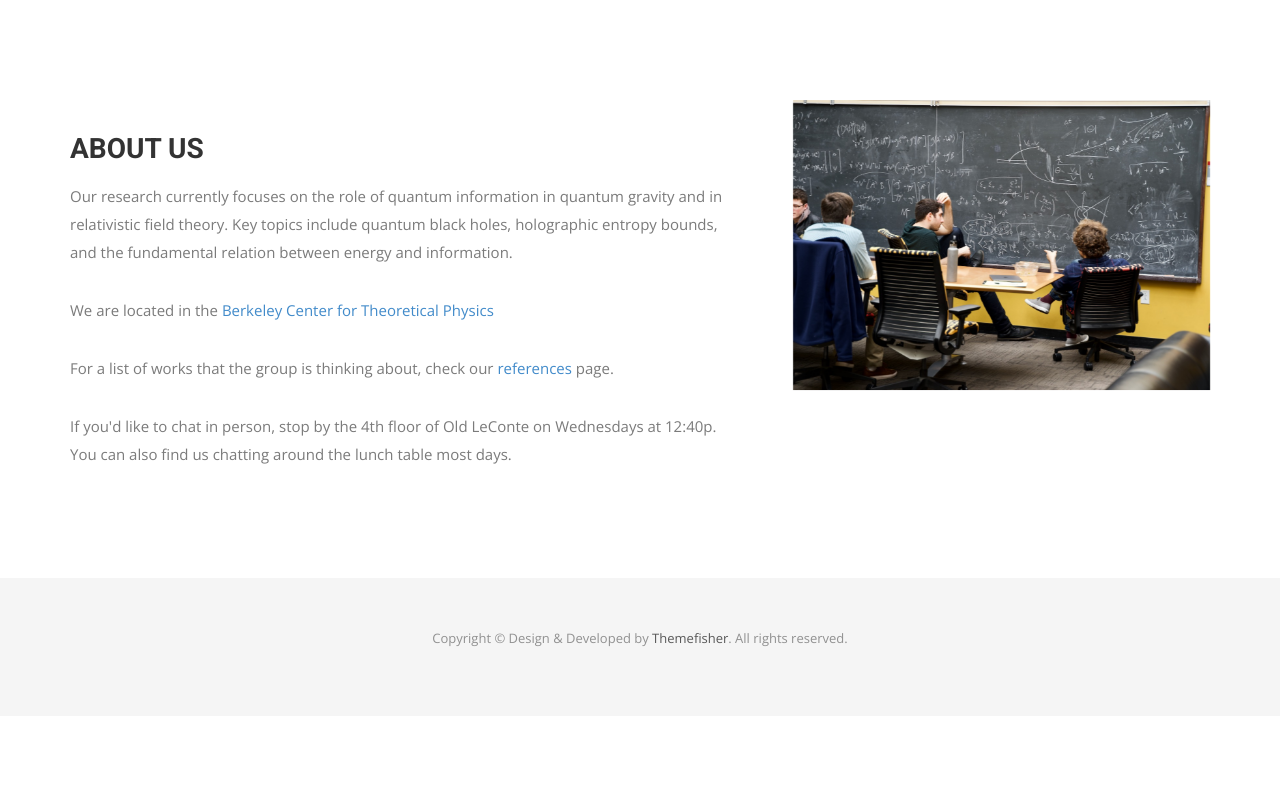
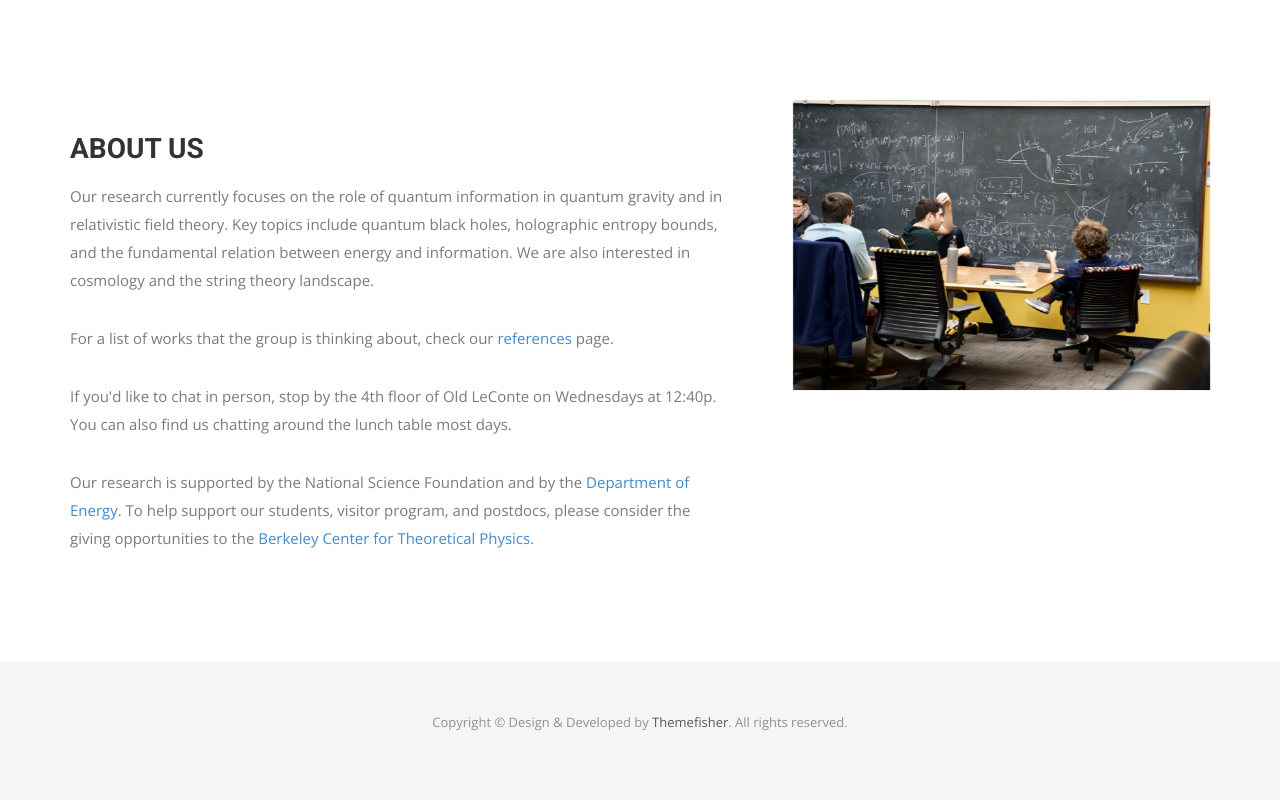
Before and after one commit to bousso-group/bousso-group.github.io, a Jekyll site: the page built from index.html, in a window 1280 px wide. Shown: the part 778-1578 px from the top of the page. Built offline with Jekyll 4.4.1, drawn with Linux system fonts in a browser that asks for light colours; nearby versions of some CDN libraries; some web fonts are replaced; before the commit the page ends 1494 px from its top, so only the background shows below that.

Commit message:
Update home text

```diff
--- a/css/airspace.css
+++ b/css/airspace.css
@@ -46,7 +46,10 @@ a,
 a:active,
 a:focus,
 a:active {
-  text-decoration: none !important;
+  /* text-decoration: none !important; */
+}
+button:active,
+button:focus{
 }
 .section-title {
   margin-bottom: 70px;
--- a/index.html
+++ b/index.html
@@ -28,12 +28,14 @@ permalink: /
             <!-- <p>Far far away, behind the word mountains, far from the countries Vokalia and Consonantia, there live the blind texts. Separated they live in Bookmarksgrove right at the coast of the Semantics</p> -->
             <!-- <p>Our research currently focuses on the role of quantum information in quantum gravity and in relativistic field theory. Key topics include quantum black holes, holographic entropy bounds, and the fundamental relation between energy and information. </p> -->
           </div>
-          <p>Our research currently focuses on the role of quantum information in quantum gravity and in relativistic field theory. Key topics include quantum black holes, holographic entropy bounds, and the fundamental relation between energy and information. </p>
-          <p>We are located in the <a href="http://ctp.berkeley.edu/">Berkeley Center for Theoretical Physics </a></p>
+          <p>Our research currently focuses on the role of quantum information in quantum gravity and in relativistic field theory. Key topics include quantum black holes, holographic entropy bounds, and the fundamental relation between energy and information. We are also interested in cosmology and the string theory landscape.</p>
 
           <p>For a list of works that the group is thinking about, check our <a href="/references">references</a> page.</p>
 
           <p>If you'd like to chat in person, stop by the 4th floor of Old LeConte on Wednesdays at 12:40p. You can also find us chatting around the lunch table most days.</p>
+
+          <p> Our research is supported by the National Science Foundation and by the <a href="https://sites.google.com/view/geoflow/home">Department of Energy</a>. To help support our students, visitor program, and postdocs, please consider the giving opportunities to the <a href="http://ctp.berkeley.edu/giving.html">Berkeley Center for Theoretical Physics</a>.</p>
+
         </div>
       </div><!-- .col-md-7 close -->
       <div class="col-md-5 col-sm-12">
```
Also changed, not shown: 4 other files.
